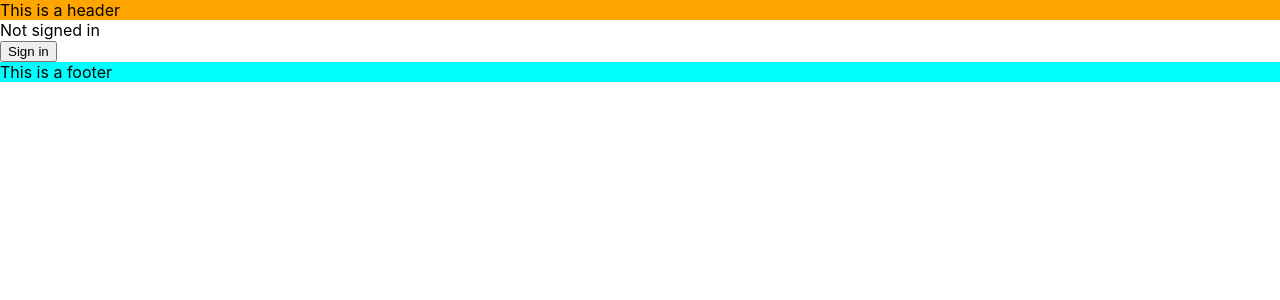
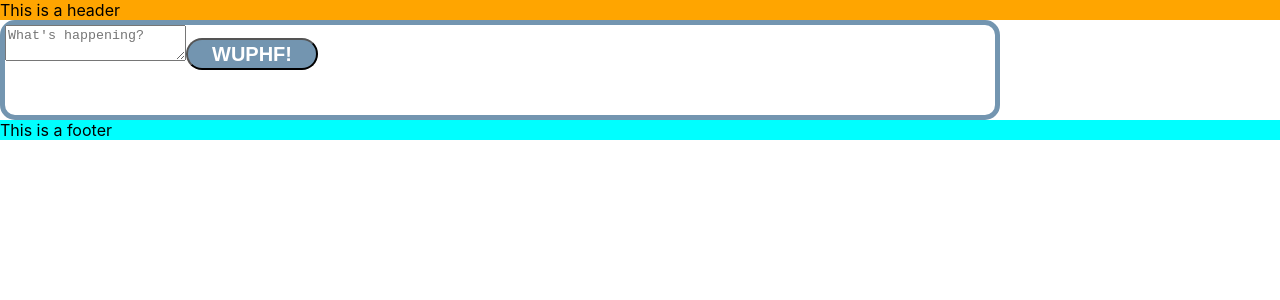
Before and after one commit to ucmo-cs/ThePack_Spring2022, a Next.js app: page / in a window 1280 px wide. Shown: the top 300 px of the page. Built offline with nearby package versions, Linux system fonts and the light colour scheme; no server answers.

Commit message:
WuphInput done, just needs styling

```diff
--- /dev/null
+++ b/components/SettingsForm.js
@@ -0,0 +1,28 @@
+import React from "react"
+import styled from "styled-components"
+
+const SettingBorder = styled.div`
+   border-style: solid;
+   border-width: thin;
+   border-radius: 20px;
+   padding: 1em 1em 1em 1em;
+   margins: 10px;
+`
+
+const WuphfTitle = styled.h1`
+   margin: auto;
+   text-align: center;
+
+`
+
+function SettingsForm() {
+   return (
+      <SettingBorder>
+         <WuphfTitle>
+            WUPHF
+         </WuphfTitle>
+      </SettingBorder>
+   )
+}
+
+export default SettingsForm
--- /dev/null
+++ b/components/WuphfInput.js
@@ -0,0 +1,55 @@
+import React, { useState } from "react"
+import styled, { css } from "styled-components"
+
+const Button = styled.button`
+  background-color: #7395b0;
+  color: white;
+  padding: 4px 24px;
+  border-radius: 90px;
+  font-size:20px;
+  line-height: 20px;
+  text-align: right;
+  font-weight: 600;
+`
+
+const PostBorder = styled.form`
+   border: 5px #7395b0;
+   border-style: solid;
+   border-radius: 15px;
+   width: 1000px;
+   height: 100px;
+`
+
+const PostTextArea = styled.textarea`
+   rows: 6;
+   cols: 10;
+
+`
+
+function WuphfInput() {
+   const [post, setPost] = useState("")
+
+   function handleChange(event) {
+      setPost(event.target.value)
+   }
+
+   function userSubmission(event) {
+      event.preventDefault();
+      if (post.length > 0)
+         alert(`The text entered was: ${post} `)
+      else {
+         alert(`Enter a post to submit.`)
+      }
+   }
+
+   return (
+      <PostBorder onSubmit={userSubmission}>
+         <PostTextArea value={post} onChange={handleChange} placeholder="What's happening?" />
+         <Button type="submit">
+            WUPHF!
+         </Button>
+      </PostBorder>
+   )
+}
+// export default WuphfInput
+export default WuphfInput
--- /dev/null
+++ b/pages/Register.js
@@ -0,0 +1,8 @@
+import React from 'react'
+import SettingsForm from '../components/SettingsForm'
+
+export default function Register() {
+   return (
+      <SettingsForm />
+   )
+}
--- a/pages/index.js
+++ b/pages/index.js
@@ -3,8 +3,17 @@ import Image from 'next/image'
 import { Avatar } from '../components/Avatar'
 import styles from '../styles/Home.module.css'
 import { useSession, signIn, signOut } from 'next-auth/react'
+import WuphfInput from '../components/WuphfInput'
+import Register from './Register'
+import SettingsForm from '../components/SettingsForm'
 
 export default function Home() {
+
+  return (
+
+    <WuphfInput />
+  )
+
   const { data: session } = useSession()
 
   if (session) {
--- /dev/null
+++ b/styles/WuphInputStyle.module.css
@@ -0,0 +1,6 @@
+.buttonLabel{
+   width: 100%;
+   box-sizing: border-box;
+   padding: 12px 20px;
+   margin: 8px 0;;
+}
```
Also changed, not shown: components/ButtonTest.js (added, +27 -0 lines), components/FormWrapper.js (added, +10 -0 lines), styles/WuphfInputStyle.css (added), 2 other files (tests, documents, lock files or other folders).
